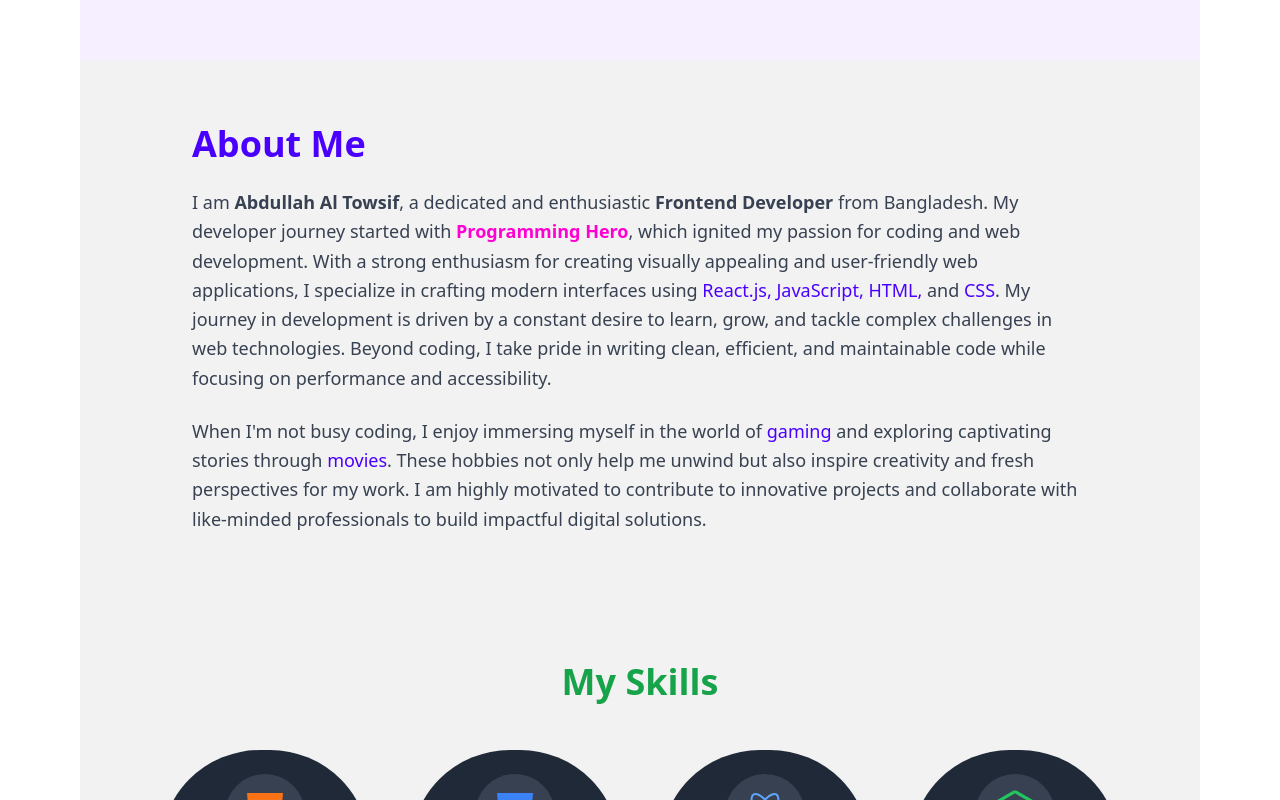
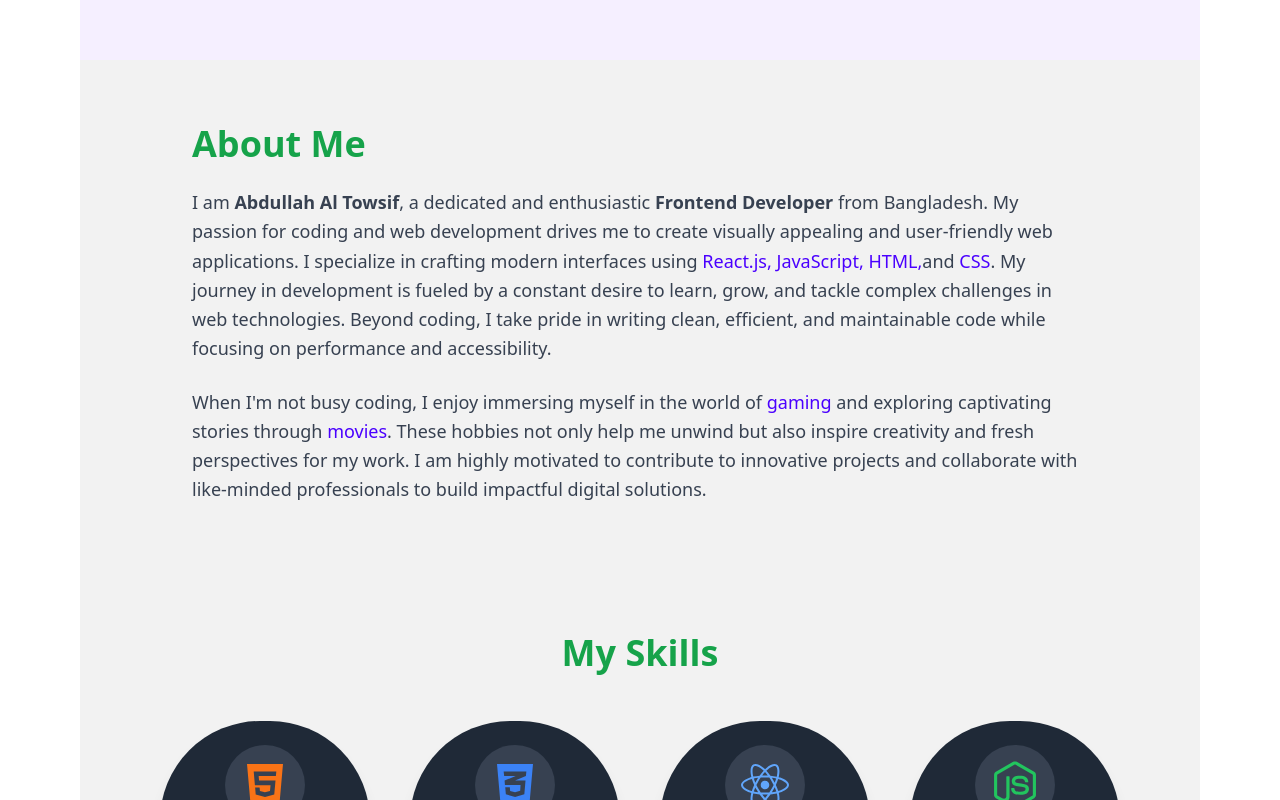
Before and after one commit to AbdullahAlTowsif/my-portfolio, a React (Vite) app: page / in a window 1280 px wide. Shown: the part 740-1540 px from the top of the page. Built offline with nearby package versions, Linux system fonts and the light colour scheme.

Commit message:
about me updated

```diff
--- a/src/components/AboutMe.jsx
+++ b/src/components/AboutMe.jsx
@@ -2,17 +2,22 @@ const AboutMe = () => {
     return (
         <div id="about-me" className="bg-base-200 py-16 px-6 lg:px-20">
             <div className="container mx-auto max-w-4xl text-center lg:text-left">
-                <h1 className="text-4xl font-bold text-primary mb-6">
+                <h1 className="text-4xl font-bold text-green-600 mb-6">
                     About Me
                 </h1>
                 <p className="text-lg text-gray-700 mb-6 leading-relaxed">
                     I am <strong>Abdullah Al Towsif</strong>, a dedicated and enthusiastic
-                    <span className="font-bold"> Frontend Developer</span> from Bangladesh. My developer journey started with
-                    <span className="font-semibold text-secondary"> Programming Hero</span>, which ignited my passion for coding and web development.
-                    With a strong enthusiasm for creating visually appealing and user-friendly web applications, I specialize in crafting modern interfaces
-                    using <span className="font-medium text-primary">React.js, JavaScript, HTML,</span> and <span className="font-medium text-primary">CSS</span>.
-                    My journey in development is driven by a constant desire to learn, grow, and tackle complex challenges in web technologies.
-                    Beyond coding, I take pride in writing clean, efficient, and maintainable code while focusing on performance and accessibility.
+                    <span className="font-bold"> Frontend Developer</span> from Bangladesh.
+                    My passion for coding and web development drives me to create visually appealing
+                    and user-friendly web applications.
+
+                    I specialize in crafting modern interfaces using
+                    <span className="font-medium text-primary"> React.js, JavaScript, HTML,</span>
+                    and <span className="font-medium text-primary">CSS</span>.
+
+                    My journey in development is fueled by a constant desire to learn, grow, and
+                    tackle complex challenges in web technologies. Beyond coding, I take pride in writing
+                    clean, efficient, and maintainable code while focusing on performance and accessibility.
                 </p>
                 <p className="text-lg text-gray-700 leading-relaxed">
                     When I&apos;m not busy coding, I enjoy immersing myself in the world of
--- a/src/components/EducationExperience.jsx
+++ b/src/components/EducationExperience.jsx
@@ -1,7 +1,7 @@
 const EducationExperience = () => {
     return (
         <div id="my-education" className="container mx-auto max-w-4xl text-center lg:text-left py-16">
-            <h1 className="text-4xl font-bold mb-6">My Education</h1>
+            <h1 className="text-4xl font-bold text-green-600 mb-6">My Education</h1>
             <div className="border rounded-lg p-5 space-y-5">
                 <div className="space-y-2">
                     <div className="badge badge-accent p-3">2022 - 2025</div>
--- a/src/components/GetInTouch.jsx
+++ b/src/components/GetInTouch.jsx
@@ -4,7 +4,7 @@ const GetInTouch = () => {
     return (
         <div id='contact-me' className="bg-gray-50 py-16 px-8">
             <div className="max-w-6xl mx-auto">
-                <h2 className="text-3xl font-bold text-center mb-8">Get in Touch</h2>
+                <h2 className="text-3xl font-bold text-center text-green-600 mb-8">Get in Touch</h2>
                 <div className="grid grid-cols-1 lg:grid-cols-2 gap-8">
                     {/* Address Section */}
                     <div>
```
